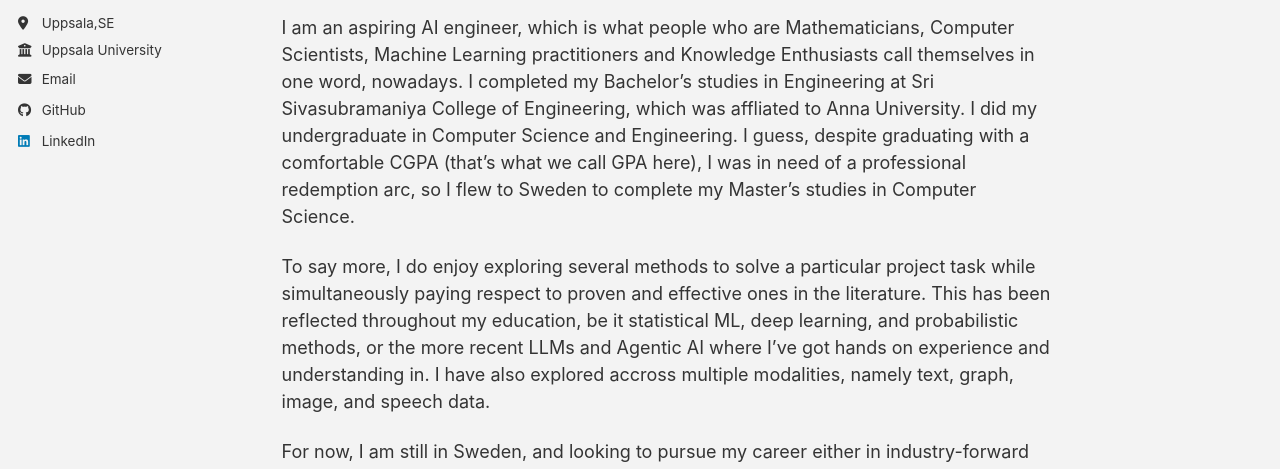
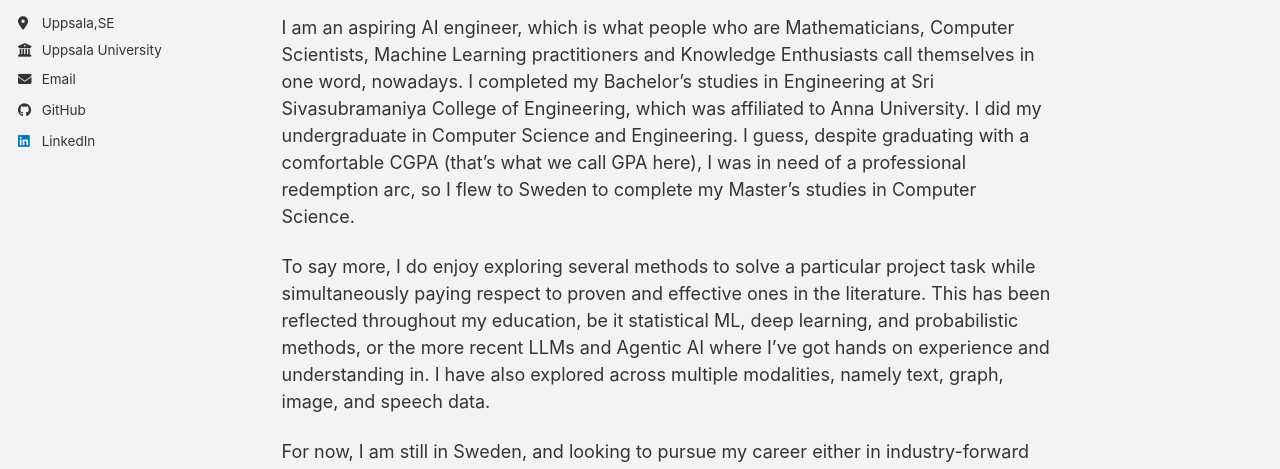
Before and after one commit to Abhinav-Ram/Abhinav-Ram.github.io, a Jekyll site: the page built from _pages/about.md, in a window 1280 px wide and 1358 px high. Shown: the part 393-862 px from the top of the window. Built offline with Jekyll 4.4.1, drawn with Linux system fonts in a browser that asks for light colours; a style sheet for code colours, icons or effects is not loaded.

```diff
--- a/_pages/about.md
+++ b/_pages/about.md
@@ -13,9 +13,9 @@ This is a functional, evolving and curiosity-driven portfolio of "Yours truly,"
 
 A data-driven personal page for a similarly data-driven AI engineer
 ======
-I am an aspiring AI engineer, which is what people who are Mathematicians, Computer Scientists, Machine Learning practitioners and Knowledge Enthusiasts call themselves in one word, nowadays. I completed my Bachelor's studies in Engineering at Sri Sivasubramaniya College of Engineering, which was affliated to Anna University. I did my undergraduate in Computer Science and Engineering. I guess, despite graduating with a comfortable CGPA (that's what we call GPA here), I was in need of a professional redemption arc, so I flew to Sweden to complete my Master's studies in Computer Science.
+I am an aspiring AI engineer, which is what people who are Mathematicians, Computer Scientists, Machine Learning practitioners and Knowledge Enthusiasts call themselves in one word, nowadays. I completed my Bachelor's studies in Engineering at Sri Sivasubramaniya College of Engineering, which was affiliated to Anna University. I did my undergraduate in Computer Science and Engineering. I guess, despite graduating with a comfortable CGPA (that's what we call GPA here), I was in need of a professional redemption arc, so I flew to Sweden to complete my Master's studies in Computer Science.
 
-To say more, I do enjoy exploring several methods to solve a particular project task while simultaneously paying respect to proven and effective ones in the literature. This has been reflected throughout my education, be it statistical ML, deep learning, and probabilistic methods, or the more recent LLMs and Agentic AI where I've got hands on experience and understanding in. I have also explored accross multiple modalities, namely text, graph, image, and speech data.
+To say more, I do enjoy exploring several methods to solve a particular project task while simultaneously paying respect to proven and effective ones in the literature. This has been reflected throughout my education, be it statistical ML, deep learning, and probabilistic methods, or the more recent LLMs and Agentic AI where I've got hands on experience and understanding in. I have also explored across multiple modalities, namely text, graph, image, and speech data.
 
 For now, I am still in Sweden, and looking to pursue my career either in industry-forward or academic opportunities. The search is going strong. I stand by a strong belief that careers in my field naturally gravitate toward the intersection of AI and other information-rich fields, so there will always be something to work on and collaborate with. My interest is also driven by the same. So in short, if you are in such a domain which allows yourself to seek my expertise and myself to expand along your knowledge base, don't hesitate to reach out.
 
```
Also changed, not shown: _includes/archive-single.html (+5 -6 lines), _posts/gen-ai-withdrawal-experiment.md (+1 -0 lines), _posts/my-mind-on-indian-education.md (+1 -0 lines), _posts/why-though.md (+1 -0 lines).
